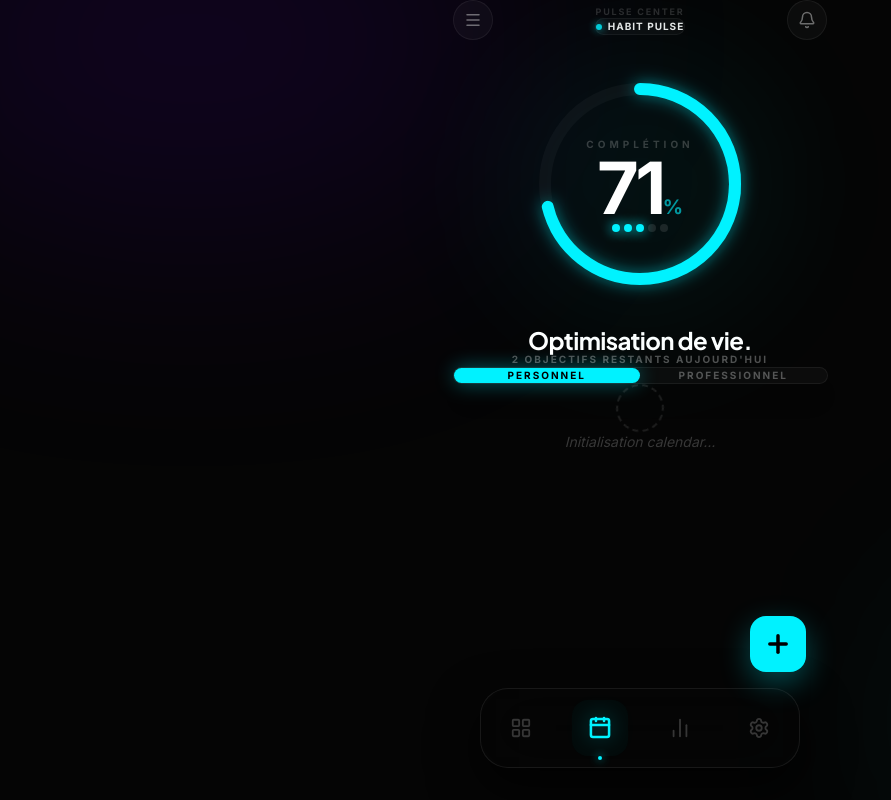
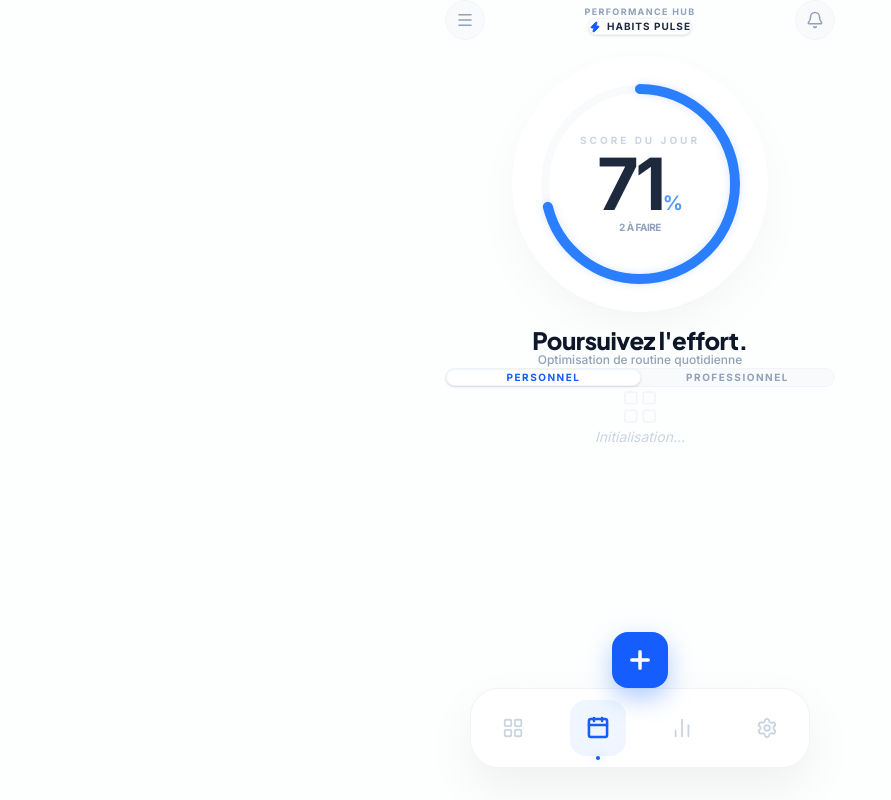
Before and after one commit to digitalsaurien-git/HabitsTrack, a React (Vite) app: page / in a window 1280 px wide. Both pictures are taken after a click on the button 600 px from the left and 728 px from the top of the page. Shown: the whole page, without its empty margins (0-891 px from the left). Built offline with nearby package versions, Linux system fonts and the light colour scheme.

Commit message:
Complete UI overhaul to Pristine Light theme

```diff
--- a/src/App.jsx
+++ b/src/App.jsx
@@ -8,7 +8,8 @@ import {
   ChevronRight,
   LogOut,
   Target,
-  Sparkles
+  Sparkles,
+  LayoutGrid
 } from 'lucide-react';
 
 import Header from './components/Header';
@@ -76,25 +77,21 @@ export default function App() {
     setEditingHabit(null);
   };
 
-  const SettingItem = ({ icon: Icon, label, color = "text-white/40" }) => (
-    <button className="w-full flex items-center justify-between p-4 bg-white/[0.03] border border-white/[0.05] rounded-2xl mb-3 hover:bg-white/[0.06] transition-all group">
+  const SettingItem = ({ icon: Icon, label, color = "text-slate-400" }) => (
+    <button className="w-full flex items-center justify-between p-4 bg-white border border-slate-100 rounded-2xl mb-3 hover:bg-slate-50 transition-all group">
       <div className="flex items-center gap-4">
-        <div className={`w-10 h-10 rounded-xl bg-white/5 flex items-center justify-center transition-colors group-hover:bg-white/10`}>
+        <div className={`w-10 h-10 rounded-xl bg-slate-50 flex items-center justify-center transition-colors group-hover:bg-white`}>
           <Icon size={18} className={color} />
         </div>
-        <span className="text-[14px] font-semibold text-white/80">{label}</span>
+        <span className="text-[14px] font-semibold text-slate-700">{label}</span>
       </div>
-      <ChevronRight size={16} className="text-white/10 group-hover:text-white/30 transition-all" />
+      <ChevronRight size={16} className="text-slate-200 group-hover:text-slate-400 transition-all" />
     </button>
   );
 
   return (
-    <div className="min-h-screen bg-[#050505] flex justify-center selection:bg-[#00f2ff]/30 selection:text-white">
-      {/* Background Decor */}
-      <div className="fixed top-[-20%] left-[-10%] w-[50%] h-[50%] bg-[#7000ff]/10 blur-[120px] rounded-full pointer-events-none" />
-      <div className="fixed bottom-[-10%] right-[-10%] w-[40%] h-[40%] bg-[#00f2ff]/5 blur-[100px] rounded-full pointer-events-none" />
-
-      <div className="w-full max-w-[375px] min-h-screen relative pb-36 px-5 z-10">
+    <div className="min-h-screen bg-[#FDFEFE] flex justify-center selection:bg-blue-100 selection:text-blue-900">
+      <div className="w-full max-w-[390px] min-h-screen relative pb-36 px-6">
         <Header
           view={view}
           setView={setView}
@@ -102,16 +99,16 @@ export default function App() {
           totalCount={habits.length}
         />
 
-        <main className="animate-in">
+        <main className="animate-in pt-4">
           {activeTab === 'dashboard' ? (
             <div className="flex flex-col gap-4">
               <div className="flex items-center justify-between px-1 mb-2">
-                <h3 className="label-caps !text-[9px] opacity-40">Missions Actives</h3>
-                <div className="flex items-center gap-1.5 opacity-40">
-                  <Sparkles size={12} className="text-[#00f2ff]" />
-                  <span className="text-[9px] font-bold uppercase tracking-widest text-white">{filteredHabits.length} Tasks</span>
+                <h3 className="label-caps">Missions en cours</h3>
+                <div className="flex items-center gap-1.5 opacity-50">
+                  <span className="text-[10px] font-bold text-slate-500 uppercase">{filteredHabits.length} Objectifs</span>
                 </div>
               </div>
+
               {filteredHabits.map(habit => (
                 <HabitCard
                   key={habit.id}
@@ -123,60 +120,58 @@ export default function App() {
               ))}
 
               {filteredHabits.length === 0 && (
-                <div className="py-20 flex flex-col items-center justify-center text-center opacity-20">
-                  <Target size={48} strokeWidth={1} className="mb-4" />
-                  <p className="text-sm font-medium italic">Aucune mission pour le moment</p>
+                <div className="py-20 flex flex-col items-center justify-center text-center">
+                  <div className="w-16 h-16 bg-slate-50 rounded-full flex items-center justify-center mb-4">
+                    <Target size={24} className="text-slate-300" />
+                  </div>
+                  <p className="text-sm font-medium text-slate-400 italic">Liste vide pour le moment</p>
                 </div>
               )}
             </div>
           ) : activeTab === 'settings' ? (
             <div className="space-y-4 pt-4">
-              <div className="p-6 glass-card rounded-[32px] mb-8 flex items-center gap-5 relative overflow-hidden">
-                <div className="absolute top-0 right-0 w-32 h-32 bg-[#00f2ff]/5 blur-3xl rounded-full" />
-                <div className="w-16 h-16 rounded-[24px] bg-gradient-to-br from-[#00f2ff] to-[#7000ff] p-0.5 shadow-[0_0_25px_rgba(0,242,255,0.2)]">
-                  <div className="w-full h-full rounded-[22px] bg-[#0a0a0b] flex items-center justify-center overflow-hidden">
-                    <img
-                      src="https://images.unsplash.com/photo-1535713875002-d1d0cf377fde?w=100&h=100&fit=crop"
-                      alt="Profil"
-                      className="w-full h-full object-cover grayscale brightness-110"
-                    />
-                  </div>
+              <div className="p-6 bg-white border border-slate-100 rounded-[32px] mb-8 flex items-center gap-5 shadow-soft border-b-2">
+                <div className="w-16 h-16 rounded-[24px] bg-slate-50 p-1 border border-slate-100">
+                  <img
+                    src="https://images.unsplash.com/photo-1535713875002-d1d0cf377fde?w=100&h=100&fit=crop"
+                    alt="Profil"
+                    className="w-full h-full rounded-[20px] object-cover"
+                  />
                 </div>
-                <div className="z-10">
-                  <h4 className="text-xl font-bold text-white tracking-tight">Cyborg Alpha</h4>
-                  <p className="label-caps !text-[8.5px] mt-1 !text-[#00f2ff] opacity-80">RANG : MAÎTRE KINÉTIQUE</p>
+                <div>
+                  <h4 className="text-xl font-bold text-slate-800 tracking-tight">Utilisateur Premium</h4>
+                  <p className="label-caps !text-[9px] mt-1 text-blue-500 font-extrabold">Membre Kinetic Gold</p>
                 </div>
               </div>
 
               <div className="space-y-6">
                 <section>
-                  <h3 className="label-caps mb-4 px-1">Configurations</h3>
-                  <SettingItem icon={Bell} label="Notifications Intelligentes" color="text-cyan-400" />
-                  <SettingItem icon={Globe} label="Langue du Système" color="text-violet-400" />
+                  <h3 className="label-caps mb-4 px-1">Préférences</h3>
+                  <SettingItem icon={Bell} label="Alertes & Notifications" color="text-blue-500" />
+                  <SettingItem icon={Globe} label="Langue (Français)" color="text-indigo-500" />
                 </section>
 
                 <section>
-                  <h3 className="label-caps mb-4 px-1">Infrastructure</h3>
-                  <SettingItem icon={HelpCircle} label="Noyau d'Assistance" color="text-[#00f2ff]" />
-                  <SettingItem icon={LogOut} label="Terminer la Session" color="text-rose-500" />
+                  <h3 className="label-caps mb-4 px-1">Support</h3>
+                  <SettingItem icon={HelpCircle} label="Centre d'aide" color="text-slate-400" />
+                  <SettingItem icon={LogOut} label="Se déconnecter" color="text-rose-500" />
                 </section>
               </div>
             </div>
           ) : (
-            <div className="flex flex-col items-center justify-center py-20 text-white/20 italic text-sm">
-              <div className="w-12 h-12 border-2 border-dashed border-white/10 rounded-full animate-spin mb-4" />
-              Initialisation {activeTab}...
+            <div className="flex flex-col items-center justify-center py-20 text-slate-300 italic text-sm">
+              <LayoutGrid size={40} strokeWidth={1} className="mb-4 opacity-20" />
+              Initialisation...
             </div>
           )}
         </main>
 
-        {/* Floating Action Button */}
+        {/* Floating Action Button - Modern Pristine Style */}
         <button
           onClick={() => setIsFormOpen(true)}
-          className="fixed bottom-32 left-1/2 -translate-x-1/2 translate-x-[110px] w-14 h-14 bg-[#00f2ff] rounded-2xl flex items-center justify-center z-[110] shadow-[0_10px_30px_rgba(0,242,255,0.3)] active:scale-90 transition-all group overflow-hidden"
+          className="fixed bottom-28 left-1/2 -translate-x-1/2 ml-[120px] w-14 h-14 bg-blue-600 text-white rounded-2xl flex items-center justify-center z-[110] shadow-[0_10px_25px_rgba(59,130,246,0.4)] active:scale-90 transition-all"
         >
-          <div className="absolute inset-0 bg-white/20 opacity-0 group-hover:opacity-100 transition-opacity" />
-          <Plus size={28} strokeWidth={3} className="text-black" />
+          <Plus size={28} strokeWidth={3} />
         </button>
 
         <BottomNav activeTab={activeTab} setActiveTab={setActiveTab} />
--- a/src/components/BottomNav.jsx
+++ b/src/components/BottomNav.jsx
@@ -15,7 +15,7 @@ export default function BottomNav({ activeTab, setActiveTab }) {
   ];
 
   return (
-    <nav className="fixed bottom-8 left-1/2 -translate-x-1/2 w-[92%] max-w-[320px] h-20 bg-[#050505]/80 backdrop-blur-[32px] rounded-[28px] border border-white/[0.08] shadow-[0_20px_50px_rgba(0,0,0,0.8)] z-[100] flex items-center justify-around px-4">
+    <nav className="fixed bottom-8 left-1/2 -translate-x-1/2 w-[90%] max-w-[340px] h-20 bg-white/90 backdrop-blur-2xl rounded-[28px] border border-slate-200/50 shadow-[0_20px_50px_rgba(0,0,0,0.06)] z-[100] flex items-center justify-around px-4">
       {tabs.map((tab) => {
         const Icon = tab.icon;
         const isActive = activeTab === tab.id;
@@ -24,22 +24,22 @@ export default function BottomNav({ activeTab, setActiveTab }) {
           <button
             key={tab.id}
             onClick={() => setActiveTab(tab.id)}
-            className={`relative flex flex-col items-center justify-center w-14 h-14 rounded-2xl transition-all duration-500 ${
-              isActive ? 'text-[#00f2ff]' : 'text-white/20 hover:text-white/40'
+            className={`relative flex flex-col items-center justify-center w-14 h-14 rounded-2xl transition-all duration-300 ${
+              isActive ? 'text-blue-600' : 'text-slate-300 hover:text-slate-500'
             }`}
           >
-            {/* Active Highlight */}
+            {/* Active Indicator Background */}
             {isActive && (
-              <div className="absolute inset-0 bg-[#00f2ff]/5 rounded-2xl animate-pulse" />
+              <div className="absolute inset-0 bg-blue-50 rounded-2xl" />
             )}
 
             <Icon
               size={22}
               strokeWidth={isActive ? 2.5 : 2}
-              className={`transition-all duration-500 ${isActive ? 'scale-110 drop-shadow-[0_0_10px_rgba(0,242,255,0.4)]' : ''}`}
+              className={`transition-all duration-300 relative z-10 ${isActive ? 'scale-110' : ''}`}
             />
             {isActive && (
-              <span className="absolute -bottom-1 w-1 h-1 bg-[#00f2ff] rounded-full shadow-[0_0_8px_#00f2ff]" />
+              <span className="absolute -bottom-1 w-1 h-1 bg-blue-600 rounded-full shadow-[0_0_8px_rgba(37,99,235,0.5)]" />
             )}
           </button>
         );
--- a/src/components/Header.jsx
+++ b/src/components/Header.jsx
@@ -15,48 +15,48 @@ export default function Header({
   return (
     <header className="pt-8 pb-4 animate-in">
       {/* Top Bar */}
-      <div className="flex justify-between items-center px-4 mb-2">
-        <button className="w-10 h-10 flex items-center justify-center bg-white/[0.03] border border-white/[0.06] rounded-xl text-white/40 hover:text-white transition-all" aria-label="Menu">
+      <div className="flex justify-between items-center px-2 mb-2">
+        <button className="w-10 h-10 flex items-center justify-center bg-slate-50 border border-slate-100 rounded-xl text-slate-400 hover:text-slate-600 transition-all" aria-label="Menu">
           <Menu size={18} />
         </button>
 
         <div className="flex flex-col items-center">
-          <span className="label-caps !text-[9px] mb-0.5 opacity-50">Pulse Center</span>
-          <div className="flex items-center gap-1.5 px-3 py-1 bg-white/[0.03] rounded-full border border-white/[0.05]">
-            <div className="w-1.5 h-1.5 rounded-full bg-[#00f2ff] shadow-[0_0_8px_#00f2ff] animate-pulse" />
-            <span className="text-[10px] font-bold tracking-widest text-white/90 uppercase">Habit Pulse</span>
+          <span className="label-caps !text-[9px] mb-0.5 text-blue-600/50">Performance Hub</span>
+          <div className="flex items-center gap-1.5 px-3 py-1 bg-white rounded-full border border-slate-100 shadow-sm">
+            <Zap size={12} className="text-blue-600 fill-blue-600" />
+            <span className="text-[10px] font-bold tracking-widest text-slate-800 uppercase">Habits Pulse</span>
           </div>
         </div>
 
-        <button className="w-10 h-10 flex items-center justify-center bg-white/[0.03] border border-white/[0.06] rounded-xl text-white/40 hover:text-white transition-all" aria-label="Notifications">
+        <button className="w-10 h-10 flex items-center justify-center bg-slate-50 border border-slate-100 rounded-xl text-slate-400 hover:text-slate-600 transition-all" aria-label="Notifications">
           <Bell size={18} />
         </button>
       </div>
 
-      {/* Main Gauge System */}
-      <div className="relative flex flex-col items-center mt-10">
+      {/* Main Gauge System - Pristine Light */}
+      <div className="relative flex flex-col items-center mt-12">
         <div className="relative w-72 h-72 flex items-center justify-center">
-          {/* Subtle Outer Glow */}
-          <div className="absolute inset-0 rounded-full bg-[#00f2ff]/5 blur-[60px]" />
+          {/* Subtle Outer Shadow for depth */}
+          <div className="absolute inset-4 rounded-full bg-white shadow-[0_20px_60px_-15px_rgba(0,0,0,0.06)]" />
 
-          <svg className="w-full h-full transform -rotate-90">
+          <svg className="w-full h-full transform -rotate-90 relative z-10">
             {/* Background Track */}
             <circle
               cx="144"
               cy="144"
               r={radius}
               stroke="currentColor"
-              strokeWidth="12"
+              strokeWidth="8"
               fill="transparent"
-              className="text-white/[0.03]"
+              className="text-slate-50"
             />
             {/* Progress Stroke */}
             <circle
               cx="144"
               cy="144"
               r={radius}
-              stroke="url(#cyanGradient)"
-              strokeWidth="12"
+              stroke="url(#blueGradient)"
+              strokeWidth="10"
               fill="transparent"
               strokeDasharray={circumference}
               style={{
@@ -67,60 +67,51 @@ export default function Header({
               className="gauge-progress"
             />
             <defs>
-              <linearGradient id="cyanGradient" x1="0%" y1="0%" x2="100%" y2="100%">
-                <stop offset="0%" stopColor="#00f2ff" />
-                <stop offset="100%" stopColor="#7000ff" />
+              <linearGradient id="blueGradient" x1="0%" y1="0%" x2="100%" y2="100%">
+                <stop offset="0%" stopColor="#2563eb" />
+                <stop offset="100%" stopColor="#4f46e5" />
               </linearGradient>
             </defs>
           </svg>
 
           {/* Center Content */}
-          <div className="absolute inset-0 flex flex-col items-center justify-center">
-            <span className="text-[10px] font-bold tracking-[0.4em] text-white/20 mb-2">COMPLÉTION</span>
-            <div className="flex items-baseline">
-              <span className="text-7xl font-bold tracking-tighter text-white leading-none">
+          <div className="absolute inset-0 flex flex-col items-center justify-center z-20">
+            <span className="text-[10px] font-bold tracking-[0.3em] text-slate-300 mb-1">SCORE DU JOUR</span>
+            <div className="flex items-baseline mb-1">
+              <span className="text-7xl font-extrabold tracking-tighter text-slate-800 leading-none">
                 {percentage}
               </span>
-              <span className="text-xl font-bold text-[#00f2ff]/60 ml-1">%</span>
+              <span className="text-xl font-bold text-blue-500/80 ml-1">%</span>
             </div>
-            <div className="mt-4 flex gap-1">
-              {[1, 2, 3, 4, 5].map((i) => (
-                <div
-                  key={i}
-                  className={`indicator-glow ${percentage >= i * 20 ? 'active' : 'inactive'}`}
-                />
-              ))}
-            </div>
+            <p className="text-[10px] font-bold text-slate-400 tracking-tighter uppercase">{totalCount - progressCount} à faire</p>
           </div>
         </div>
 
-        <div className="mt-10 text-center">
-          <h2 className="text-2xl font-bold text-white tracking-tight leading-none mb-2">Optimisation de vie.</h2>
-          <p className="label-caps">
-            {totalCount - progressCount} {totalCount - progressCount > 1 ? 'Objectifs Restants' : 'Objectif Restant'} aujourd'hui
-          </p>
+        <div className="mt-12 text-center">
+          <h2 className="text-2xl font-extrabold text-slate-900 tracking-tight leading-none mb-1">Poursuivez l'effort.</h2>
+          <p className="text-xs font-medium text-slate-400">Optimisation de routine quotidienne</p>
         </div>
       </div>
 
-      {/* View Switcher */}
-      <div className="px-5 mt-12 mb-8">
-        <div className="bg-white/[0.03] rounded-2xl p-1.5 flex border border-white/[0.06] shadow-xl">
+      {/* Pristine Tab Switcher */}
+      <div className="px-2 mt-12 mb-4">
+        <div className="bg-slate-50 rounded-2xl p-1 flex border border-slate-100">
           <button
             onClick={() => setView('perso')}
-            className={`flex-1 py-3.5 rounded-xl text-[10px] font-bold transition-all duration-500 uppercase tracking-[0.2em] ${
+            className={`flex-1 py-3 rounded-xl text-[10px] font-bold transition-all duration-300 uppercase tracking-[0.15em] ${
               view === 'perso'
-              ? 'bg-[#00f2ff] text-black shadow-[0_0_20px_rgba(0,242,255,0.4)]'
-              : 'text-white/30 hover:text-white/60'
+              ? 'bg-white text-blue-600 shadow-sm border border-slate-100'
+              : 'text-slate-400 hover:text-slate-600'
             }`}
           >
             Personnel
           </button>
           <button
             onClick={() => setView('pro')}
-            className={`flex-1 py-3.5 rounded-xl text-[10px] font-bold transition-all duration-500 uppercase tracking-[0.2em] ${
+            className={`flex-1 py-3 rounded-xl text-[10px] font-bold transition-all duration-300 uppercase tracking-[0.15em] ${
               view === 'pro'
-              ? 'bg-[#00f2ff] text-black shadow-[0_0_20px_rgba(0,242,255,0.4)]'
-              : 'text-white/30 hover:text-white/60'
+              ? 'bg-white text-blue-600 shadow-sm border border-slate-100'
+              : 'text-slate-400 hover:text-slate-600'
             }`}
           >
             Professionnel
--- a/src/index.css
+++ b/src/index.css
@@ -2,43 +2,31 @@
 @import "tailwindcss";
 
 @theme {
-  --color-primary: #00f2ff;
-  --color-secondary: #7000ff;
-  --color-accent: #ff007a;
-  --color-surface: #0a0a0b;
-  --color-surface-soft: #121214;
-  --color-surface-elevated: #1a1a1e;
-  --color-text-muted: #6b7280;
+  --color-primary: #3b82f6;
+  --color-secondary: #6366f1;
+  --color-accent: #f43f5e;
+  --color-surface: #ffffff;
+  --color-surface-soft: #f8fafc;
+  --color-surface-muted: #f1f5f9;
+  --color-text-main: #0f172a;
+  --color-text-muted: #64748b;
 
-  --shadow-glow-cyan: 0 0 20px rgba(0, 242, 255, 0.2);
-  --shadow-glow-violet: 0 0 20px rgba(112, 0, 255, 0.2);
-  --shadow-premium: 0 20px 40px rgba(0, 0, 0, 0.4);
+  --shadow-premium: 0 10px 40px -10px rgba(0, 0, 0, 0.08);
+  --shadow-soft: 0 4px 20px -5px rgba(0, 0, 0, 0.05);
+  --shadow-glow: 0 0 15px rgba(59, 130, 246, 0.3);
 
   --radius-xl: 32px;
   --radius-lg: 24px;
   --radius-md: 16px;
 
-  --animate-float: float 3s ease-in-out infinite;
-  --animate-shimmer: shimmer 2s linear infinite;
-
-  @keyframes float {
-    0%, 100% { transform: translateY(0); }
-    50% { transform: translateY(-10px); }
-  }
-
-  @keyframes shimmer {
-    0% { background-position: -200% 0; }
-    100% { background-position: 200% 0; }
-  }
+  --animate-in: slideUpFade 0.6s cubic-bezier(0.16, 1, 0.3, 1) forwards;
 }
 
 :root {
-  --bg-dark: #050505;
-  --bg-mesh: fixed;
-  --primary: #00f2ff;
-  --secondary: #7000ff;
-  --glass: rgba(255, 255, 255, 0.03);
-  --glass-border: rgba(255, 255, 255, 0.06);
+  --bg-main: #fcfdfe;
+  --primary: #3b82f6;
+  --glass: rgba(255, 255, 255, 0.7);
+  --glass-border: rgba(0, 0, 0, 0.04);
 }
 
 * {
@@ -50,75 +38,55 @@
 }
 
 body {
-  background: var(--bg-dark);
-  color: white;
+  background-color: var(--bg-main);
+  background-image:
+    radial-gradient(at 0% 0%, rgba(59, 130, 246, 0.03) 0px, transparent 50%),
+    radial-gradient(at 100% 0%, rgba(99, 102, 241, 0.03) 0px, transparent 50%);
+  color: #0f172a;
   min-height: 100vh;
-  overflow-x: hidden;
   -webkit-font-smoothing: antialiased;
-  background-image:
-    radial-gradient(at 0% 0%, rgba(112, 0, 255, 0.1) 0px, transparent 50%),
-    radial-gradient(at 100% 100%, rgba(0, 242, 255, 0.05) 0px, transparent 50%);
 }
 
 h1, h2, h3, h4, .font-heading {
   font-family: 'Plus Jakarta Sans', sans-serif;
+  letter-spacing: -0.02em;
 }
 
-/* Redesigned Premium Classes */
+/* Redesigned Pristine Light Classes */
 
 .glass-card {
-  @apply bg-white/[0.03] backdrop-blur-[20px] border border-white/[0.06] shadow-premium;
+  @apply bg-white border border-black/[0.04] shadow-soft transition-all duration-300;
 }
 
 .premium-card-elevated {
-  @apply bg-[#121214] border border-white/[0.08] shadow-2xl transition-all duration-300;
+  @apply bg-white border border-black/[0.02] shadow-premium transition-all duration-300;
 }
 
-.text-gradient-cyan {
-  @apply bg-gradient-to-r from-[#00f2ff] to-[#00a2ff] bg-clip-text text-transparent;
+.label-caps {
+  @apply text-[10px] font-bold uppercase tracking-[0.15em] text-slate-400;
 }
 
-.text-gradient-white {
-  @apply bg-gradient-to-b from-white to-white/60 bg-clip-text text-transparent;
+.text-gradient-primary {
+  @apply bg-gradient-to-r from-blue-600 to-indigo-600 bg-clip-text text-transparent;
 }
 
 .btn-primary {
-  @apply bg-gradient-to-br from-[#00f2ff] to-[#0072ff] h-14 rounded-2xl flex items-center justify-center font-bold text-black shadow-cyan-500/20 shadow-xl active:scale-95 transition-all;
+  @apply bg-blue-600 hover:bg-blue-700 h-14 rounded-2xl flex items-center justify-center font-bold text-white shadow-blue-500/20 shadow-xl active:scale-95 transition-all;
 }
 
 .btn-ghost {
-  @apply bg-white/[0.05] hover:bg-white/[0.1] border border-white/[0.05] h-14 rounded-2xl flex items-center justify-center font-semibold text-white transition-all active:scale-95;
+  @apply bg-slate-50 hover:bg-slate-100 border border-slate-200/50 h-14 rounded-2xl flex items-center justify-center font-semibold text-slate-600 transition-all active:scale-95;
 }
 
-.indicator-glow {
-  @apply w-2 h-2 rounded-full;
-}
-
-.indicator-glow.active {
-  @apply bg-[#00f2ff] shadow-[0_0_12px_#00f2ff];
-}
-
-.indicator-glow.inactive {
-  @apply bg-white/10;
-}
-
-.label-caps {
-  @apply text-[10px] font-bold uppercase tracking-[0.2em] text-white/30;
-}
-
-/* Gauge customization */
+/* Gauge customization - Pristine Light */
 .gauge-background {
-  @apply stroke-white/[0.03];
+  @apply stroke-slate-100;
 }
 
 .gauge-progress {
-  @apply stroke-[#00f2ff] transition-all duration-1000 ease-out;
+  @apply stroke-blue-500 transition-all duration-1000 ease-out;
   stroke-linecap: round;
-  filter: drop-shadow(0 0 8px rgba(0, 242, 255, 0.5));
-}
-
-.floating-nav {
-  @apply fixed bottom-8 left-1/2 -translate-x-1/2 w-[90%] max-w-[340px] h-18 bg-black/60 backdrop-blur-[30px] border border-white/[0.1] rounded-[24px] z-[100] flex items-center justify-around px-6 shadow-2xl;
+  filter: drop-shadow(0 0 4px rgba(59, 130, 246, 0.2));
 }
 
 .nav-item {
@@ -126,20 +94,15 @@ h1, h2, h3, h4, .font-heading {
 }
 
 .nav-item.active {
-  @apply text-[#00f2ff] scale-110;
+  @apply text-blue-600 scale-110;
 }
 
 .nav-item:not(.active) {
-  @apply text-white/30;
-}
-
-/* Animations */
-.animate-in {
-  animation: slideUpFade 0.7s cubic-bezier(0.2, 0.8, 0.2, 1) forwards;
+  @apply text-slate-300;
 }
 
 @keyframes slideUpFade {
-  from { opacity: 0; transform: translateY(20px); }
+  from { opacity: 0; transform: translateY(15px); }
   to { opacity: 1; transform: translateY(0); }
 }
 
```
Also changed, not shown: src/components/HabitCard.jsx (+20 -25 lines), src/components/HabitForm.jsx (+29 -29 lines), src/components/Journal.jsx (+31 -33 lines), 2 other files (tests, documents, lock files or other folders).
